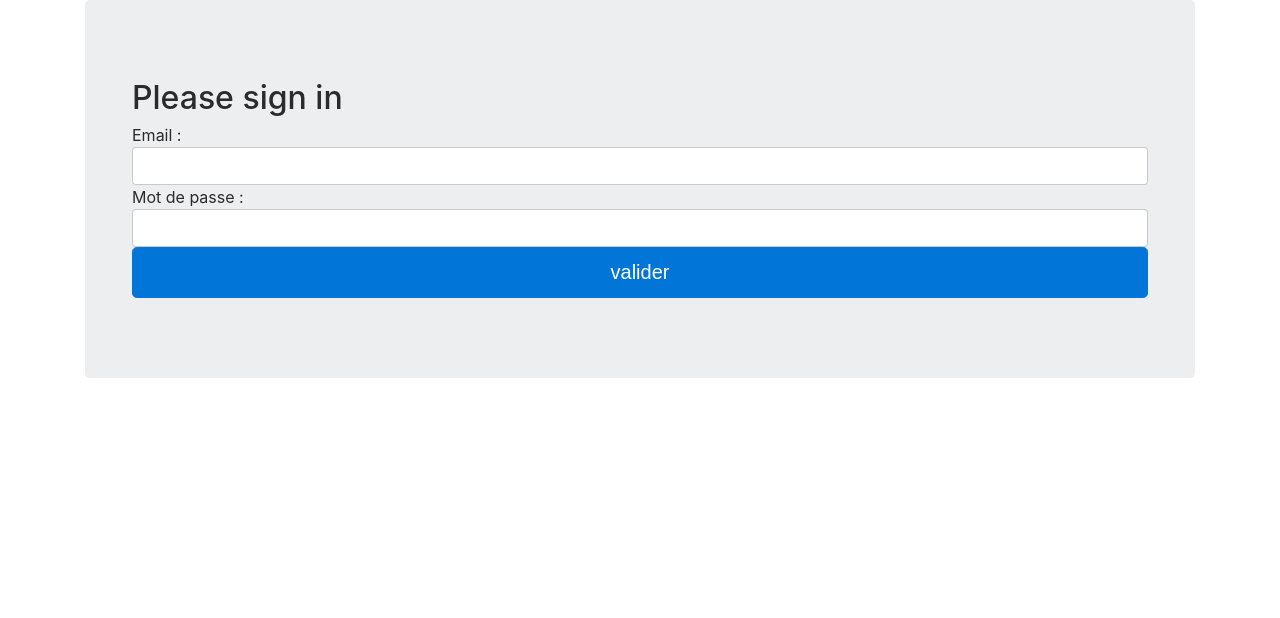
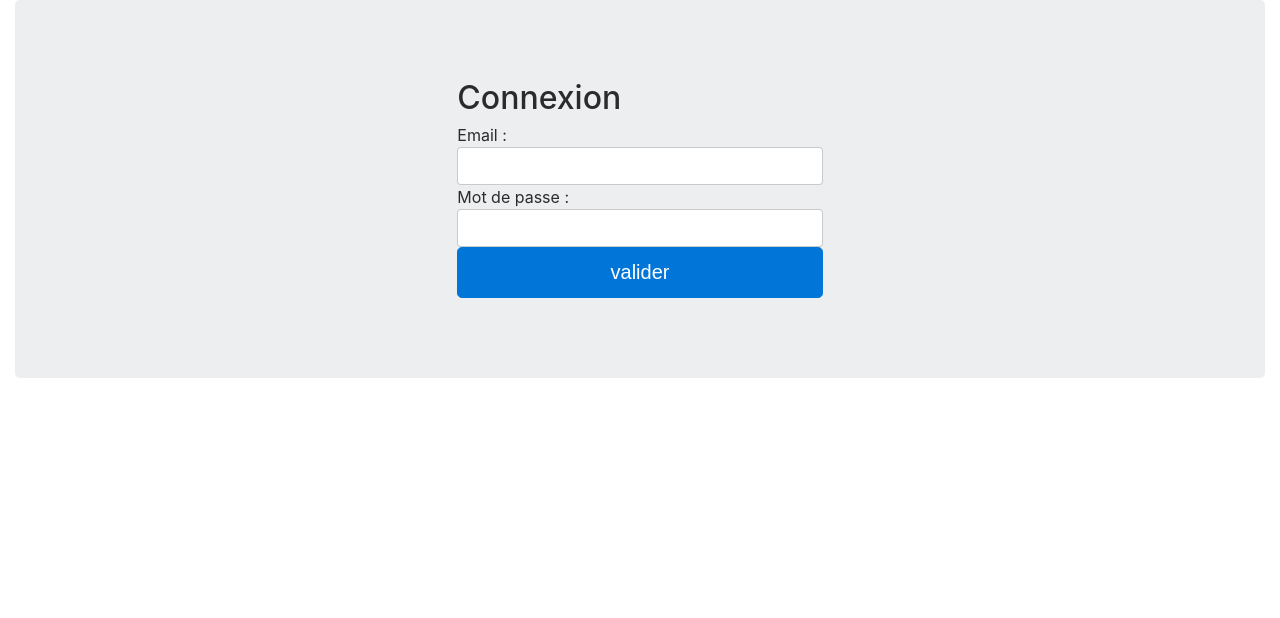
Before and after one commit to oiraMm/ProjetCarPark, a PHP site: page / in a window 1280 px wide. Shown: the top 618 px of the page. Run offline with PHP 8.4, Linux system fonts and the light colour scheme; some libraries are stand-ins or nearby versions.

Commit message:
Maj graphique

```diff
--- a/ParkAuto/pkg_graphique/page.html
+++ b/ParkAuto/pkg_graphique/page.html
@@ -18,7 +18,7 @@
 
 <body>
 
-<div class="container">
+<div class="container col-xl">
     %navbar%
     <div class="jumbotron">
         <p class="lead">
--- a/ParkAuto/pkg_graphique/sign-in.html
+++ b/ParkAuto/pkg_graphique/sign-in.html
@@ -18,9 +18,8 @@
 
 <body>
 
-<div class="container">
-
-    %form%
+<div class="container col-md-4">
+        %form%
     <!--<form class="form-signin">
         <h2 class="form-signin-heading">Please sign in</h2>
         <label for="inputEmail" class="sr-only">Email address</label>
--- a/ParkAuto/pkg_utilisateur/utilisateur_viewer.php
+++ b/ParkAuto/pkg_utilisateur/utilisateur_viewer.php
@@ -12,7 +12,7 @@ class utilisateur_viewer
     public function templateConnexion()
     {
         $myform=new htmlForm('index.php', 'POST');
-        $myform->addFreeText("<h2 class=\"form-signin-heading\">Please sign in</h2>");
+        $myform->addFreeText("<h2 class=\"form-signin-heading\">Connexion</h2>");
         $myform->addFreeText("Email :");
         $myform->addText('mail_connect', '', '', '',"form-control","email");
         $myform->addFreeText("Mot de passe :");
```
